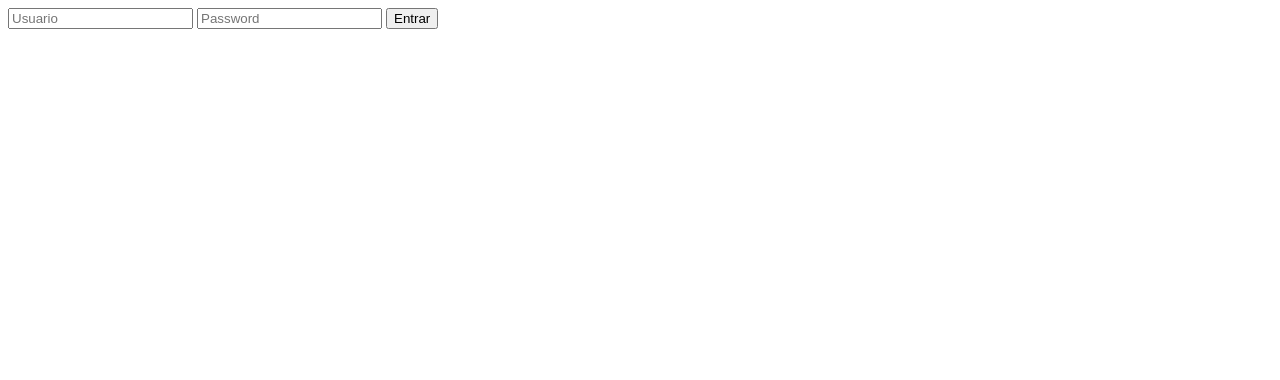
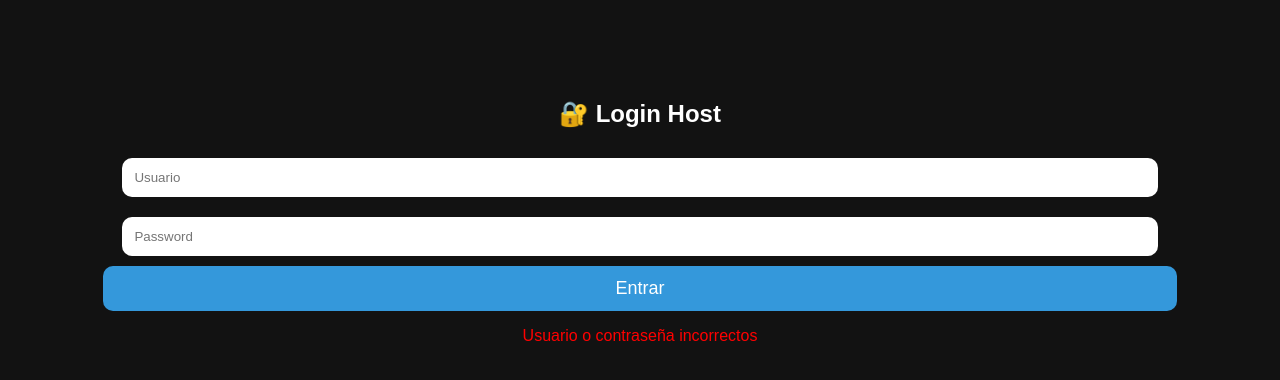
Before and after one commit to vimmasp/quiz-app, a plain HTML site: page client/login.html in a window 1280 px wide. Both pictures are taken after a click on the button "Entrar". Drawn offline with Linux system fonts and the light colour scheme.

Commit message:
Update login.html

```diff
--- a/client/login.html
+++ b/client/login.html
@@ -1,14 +1,68 @@
+<!DOCTYPE html>
+<html>
+<head>
+<meta name="viewport" content="width=device-width, initial-scale=1.0">
+<style>
+body{
+  background:#121212;
+  color:white;
+  text-align:center;
+  font-family:Arial;
+}
+
+.card{
+  margin-top:100px;
+}
+
+input{
+  padding:12px;
+  margin:10px;
+  width:80%;
+  border-radius:10px;
+  border:none;
+}
+
+button{
+  padding:12px;
+  width:85%;
+  border:none;
+  border-radius:10px;
+  background:#3498db;
+  color:white;
+  font-size:18px;
+}
+</style>
+</head>
+
+<body>
+
+<div class="card">
+<h2>🔐 Login Host</h2>
+
 <input id="user" placeholder="Usuario">
 <input id="pass" type="password" placeholder="Password">
+
 <button onclick="login()">Entrar</button>
+
+<p id="msg" style="color:red;"></p>
+</div>
 
 <script>
 function login(){
-  if(user.value === "admin" && pass.value === "1234"){
+
+  const usuario = document.getElementById("user").value.trim();
+  const password = document.getElementById("pass").value.trim();
+
+  if(usuario === "admin" && password === "1234"){
+
     localStorage.setItem("auth","ok");
-    window.location="host.html";
+    window.location.href = "host.html";
+
   }else{
-    alert("Credenciales incorrectas");
+    document.getElementById("msg").innerText = "Usuario o contraseña incorrectos";
   }
 }
 </script>
+
+</body>
+</html>
```
